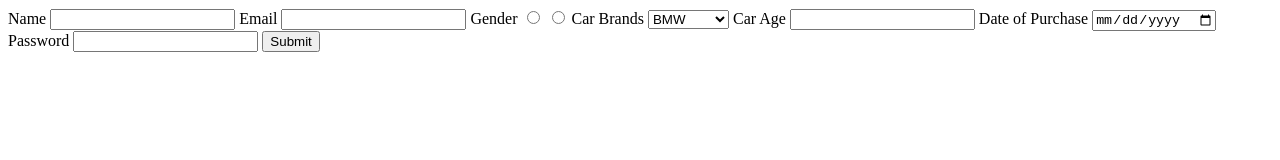
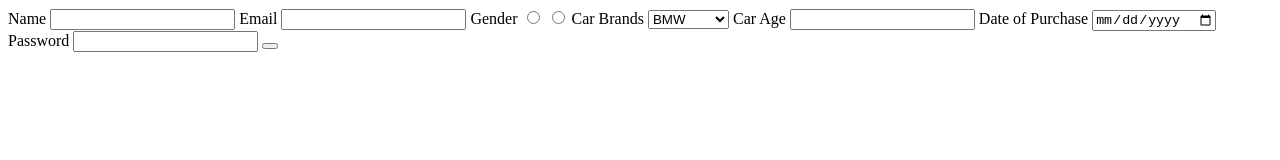
Before and after one commit to acciojob/car-insurance-form-Ambersinha97, a website: page main.html in a window 1280 px wide. Drawn offline with Linux system fonts and the light colour scheme.

Commit message:
created a submission

```diff
--- a/main.html
+++ b/main.html
@@ -29,7 +29,7 @@
 		<label for="password">Password</label>
 		<input type="password" id="password" required/>
 
-		<input type="submit" value="Submit"/>
+		<button type="submit" value="Submit"></button>
 
 	</form>
     <script type="text/javascript" src="./script.js">
```
